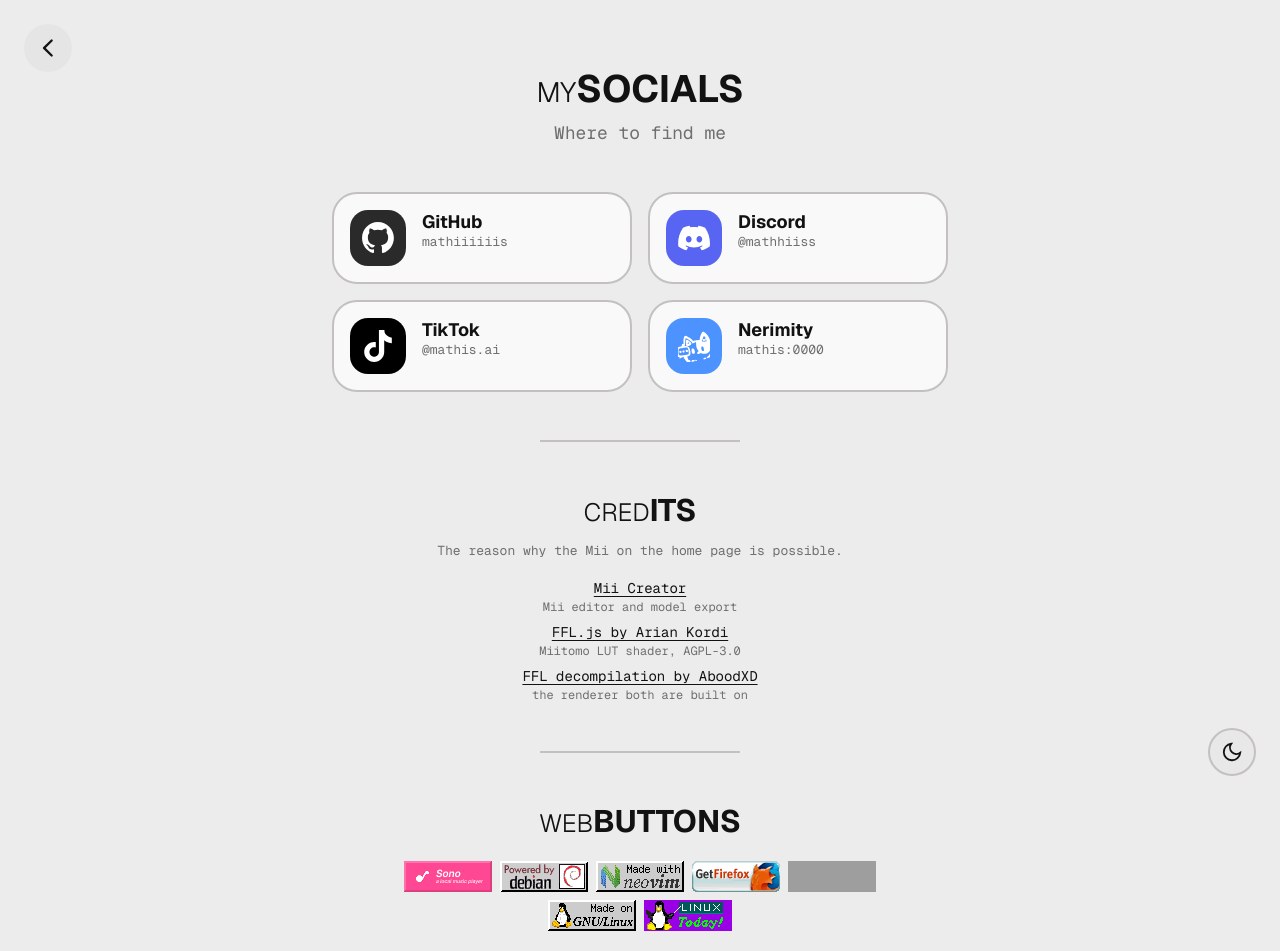
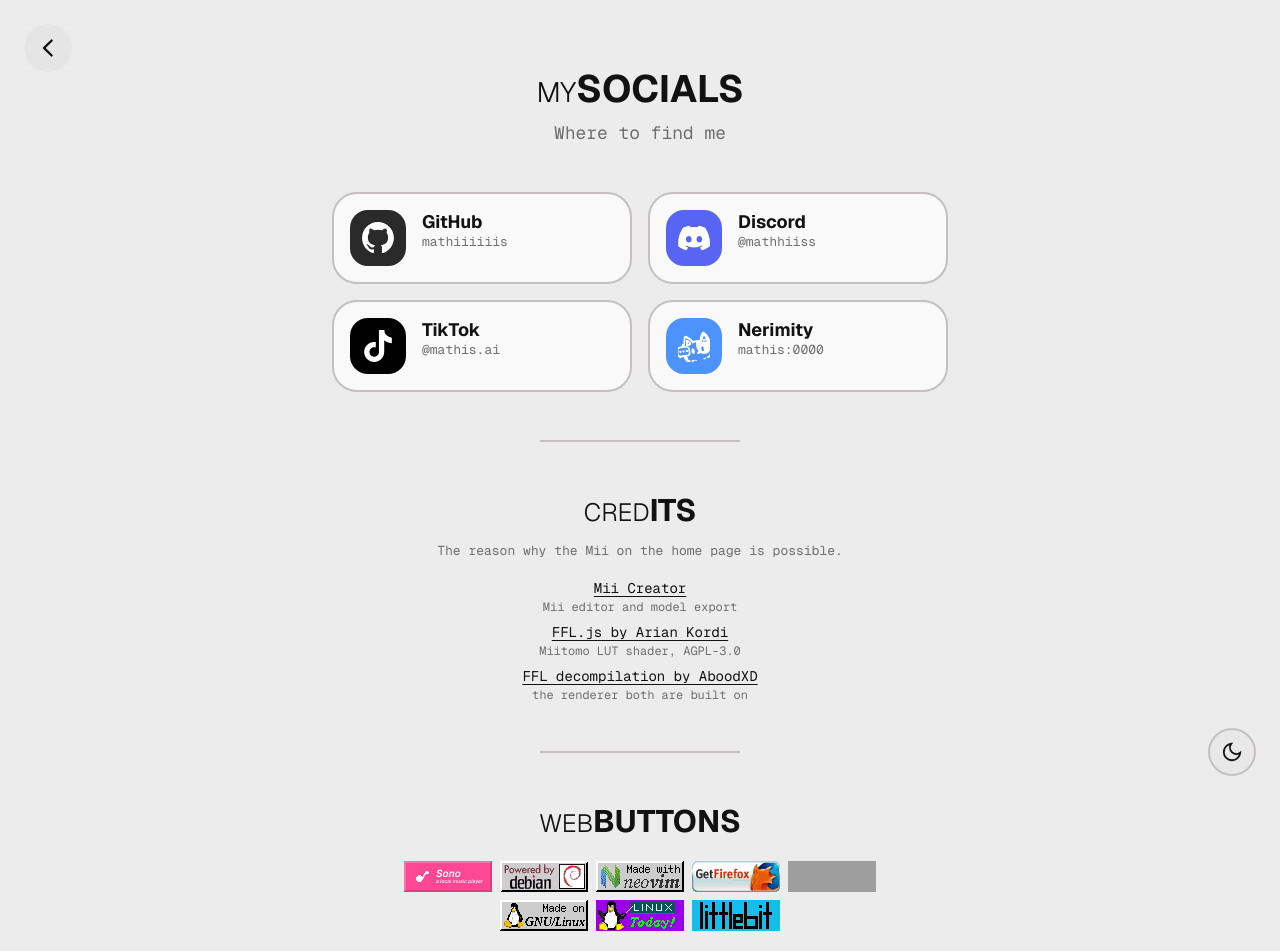
Before and after one commit to mathiiiiiis/homepage, a Vue app: page /socials in a window 1280 px wide. Shown: the top 951 px of the page. Built offline with nearby package versions, Linux system fonts and the light colour scheme; grey boxes are pictures that could not be loaded.

Commit message:
feat(socials): add LittleBit's Badge to the WebButtons list

```diff
--- a/src/views/SocialsView.vue
+++ b/src/views/SocialsView.vue
@@ -83,6 +83,11 @@ const webButtons = [
     label: 'Linux today',
     src: '/images/webButtons/nclinux.gif',
     href: 'https://kernel.org',
+  },
+  {
+    label: "LittleBit's Badge",
+    src: '/images/webButtons/littlebit.gif',
+    href: 'https://littlebitstudios.com',
   },
   {
     label: 'mathiiis.de animated',
```
Also changed, not shown: public/images/webButtons/littlebit.gif (added).
